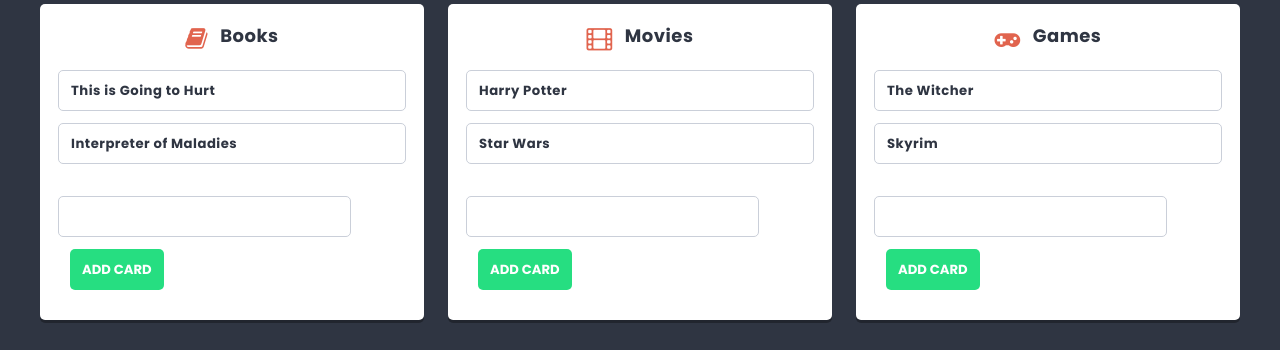
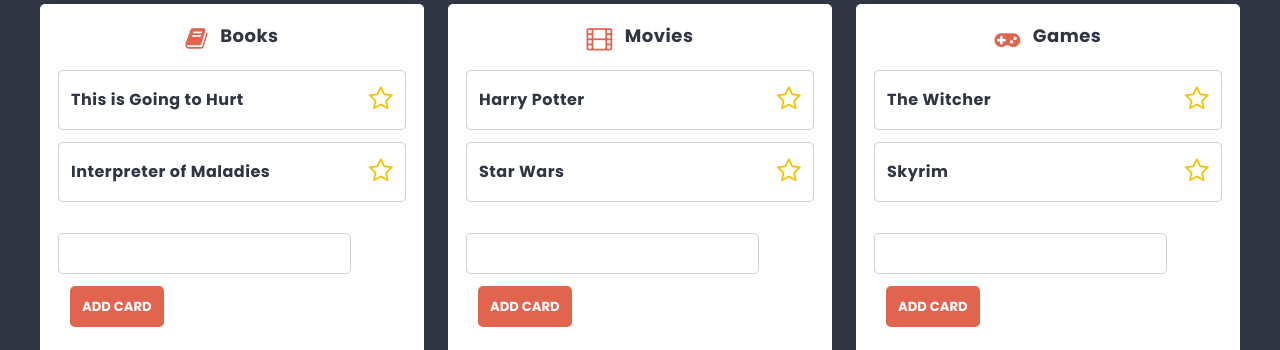
Before and after one commit to Papryk54/ReactApp, a React (Create React App) app: page /list/1 in a window 1280 px wide. Shown: the part 391-741 px from the top of the page. Built offline with nearby package versions, Linux system fonts and the light colour scheme.

Commit message:
Favorite page functionality has been added

```diff
--- a/src/components/Button/Button.js
+++ b/src/components/Button/Button.js
@@ -1,8 +1,11 @@
 import styles from "./Button.module.scss";
 
-const Button = ({ type = "button", children, onClick }) => {
+const Button = ({ type = "button", variant = "button", children, onClick }) => {
+	const buttonClass = variant
+		? `${styles.button} ${styles[variant]}`
+		: styles.button;
 	return (
-		<button type={type} className={styles.button} onClick={onClick}>
+		<button type={type} className={buttonClass} onClick={onClick}>
 			{children}
 		</button>
 	);
--- a/src/components/Button/Button.module.scss
+++ b/src/components/Button/Button.module.scss
@@ -33,4 +33,12 @@
 			color: darken($color-light, 20%);
 		}
 	}
+
+	&.favorite {
+		background: transparent;
+		color: $color-favorite;
+		font-size: 26px;
+		margin: 0;
+		padding: 0;
+	}
 }
--- a/src/components/Card/Card.js
+++ b/src/components/Card/Card.js
@@ -1,7 +1,29 @@
+import Button from "../Button/Button";
 import styles from "./Card.module.scss";
+import { useDispatch } from "react-redux";
+import { toggleFavorite } from "../../redux/store";
 
-const Card = (props) => {
-	return <li className={styles.card}>{props.title}</li>;
+const Card = ({ title, isFavorite, id }) => {
+	const dispatch = useDispatch();
+
+	console.log("Card title:", title);
+
+	const handleClick = () => {
+		dispatch(toggleFavorite(id));
+	};
+
+	return (
+		<li className={styles.card}>
+			<h2 className={styles.title}>{title}</h2>
+			<Button variant="favorite" onClick={handleClick}>
+				<span
+					className={
+						isFavorite ? "fa fa-solid fa-star" : "fa fa-regular fa-star-o"
+					}
+				/>
+			</Button>
+		</li>
+	);
 };
 
 export default Card;
--- a/src/components/Card/Card.module.scss
+++ b/src/components/Card/Card.module.scss
@@ -9,5 +9,12 @@
 	border-radius: $radius;
 	display: flex;
 	justify-content: space-between;
+	align-items: center;
 	font-weight: bold;
 }
+
+
+.title{
+	color: $color-dark;
+	font-size: 16px;
+}
--- a/src/components/CardForm/CardForm.js
+++ b/src/components/CardForm/CardForm.js
@@ -18,7 +18,7 @@ const CardForm = (props) => {
 	return (
 		<form className={styles.cardForm} onSubmit={handleSubmit}>
 			<TextInput value={title} onChange={(e) => setTitle(e.target.value)} />
-			<Button type="submit">Add card</Button>
+			<Button type="submit" variant="danger">Add card</Button>
 		</form>
 	);
 };
--- a/src/components/Column/Column.js
+++ b/src/components/Column/Column.js
@@ -15,7 +15,7 @@ const Column = (props) => {
 			</h1>
 			<ul className={styles.cards}>
 				{cards.map((card) => (
-					<Card key={card.id} title={card.title} />
+					<Card id={card.id} title={card.title} isFavorite={card.isFavorite} />
 				))}
 			</ul>
 			<CardForm columnId={props.id} listId={props.listId} />
--- a/src/components/Favorite/Favorite.js
+++ b/src/components/Favorite/Favorite.js
@@ -1,10 +1,27 @@
 import styles from "./Favorite.module.scss";
+import { useSelector } from "react-redux";
+import { getFavoriteCards } from "../../redux/store";
+import Card from "../Card/Card";
 
 const Favorite = () => {
+	const favoriteCards = useSelector(getFavoriteCards);
 	return (
-		<>
+		<div className="favorite-column">
 			<h1 className={styles.title}>Favorite</h1>
-		</>
+			<ul>
+				{favoriteCards.length === 0 ? (
+					<li>No favorite cards yet!</li>
+				) : (
+					favoriteCards.map((card) => (
+						<Card
+							id={card.id}
+							title={card.title}
+							isFavorite={card.isFavorite}
+						/>
+					))
+				)}
+			</ul>
+		</div>
 	);
 };
 
--- a/src/redux/initialState.js
+++ b/src/redux/initialState.js
@@ -1,10 +1,10 @@
 const cards = [
-	{ id: "1", columnId: "1", title: "This is Going to Hurt" },
-	{ id: "2", columnId: "1", title: "Interpreter of Maladies" },
-	{ id: "3", columnId: "2", title: "Harry Potter" },
-	{ id: "4", columnId: "2", title: "Star Wars" },
-	{ id: "5", columnId: "3", title: "The Witcher" },
-	{ id: "6", columnId: "3", title: "Skyrim" },
+	{ id: "1", columnId: "1", title: "This is Going to Hurt", isFavorite: false },
+	{ id: "2", columnId: "1", title: "Interpreter of Maladies", isFavorite: false },
+	{ id: "3", columnId: "2", title: "Harry Potter", isFavorite: false },
+	{ id: "4", columnId: "2", title: "Star Wars", isFavorite: false },
+	{ id: "5", columnId: "3", title: "The Witcher", isFavorite: false },
+	{ id: "6", columnId: "3", title: "Skyrim", isFavorite: false },
 ];
 
 const initialState = {
--- a/src/redux/store.js
+++ b/src/redux/store.js
@@ -19,6 +19,9 @@ export const getColumnsByList = ({ columns }, listId) =>
 
 export const getAllLists = ({ lists }) => lists;
 
+export const getFavoriteCards = (state) =>
+	state.cards.filter((card) => card.isFavorite);
+
 // action creators
 export const addColumn = (payload) => ({ type: "ADD_COLUMN", payload });
 
@@ -28,12 +31,17 @@ export const searchValue = (payload) => ({ type: "SEARCH_VALUE", payload });
 
 export const addList = (payload) => ({ type: "ADD_LIST", payload });
 
+export const toggleFavorite = (cardId) => ({
+	type: "TOGGLE_FAVORITE",
+	payload: cardId,
+});
+
 const reducer = (state, action) => {
 	switch (action.type) {
 		case "ADD_COLUMN":
 			return {
 				...state,
-				columns: [...state.columns, { ...action.payload, id: shortid(), }],
+				columns: [...state.columns, { ...action.payload, id: shortid() }],
 			};
 		case "ADD_CARD":
 			return {
@@ -44,8 +52,18 @@ const reducer = (state, action) => {
 						id: shortid(),
 						columnId: action.payload.columnId,
 						title: action.payload.title,
+						isFavorite: false,
 					},
 				],
+			};
+		case "TOGGLE_FAVORITE":
+			return {
+				...state,
+				cards: state.cards.map((card) =>
+					card.id === action.payload
+						? { ...card, isFavorite: !card.isFavorite }
+						: card
+				),
 			};
 		case "SEARCH":
 			return {
@@ -57,8 +75,6 @@ const reducer = (state, action) => {
 				...state,
 				searchValue: action.payload,
 			};
-		default:
-			return state;
 		case "ADD_LIST":
 			return {
 				...state,
@@ -71,6 +87,8 @@ const reducer = (state, action) => {
 					},
 				],
 			};
+		default:
+			return state;
 	}
 };
 
--- a/src/styles/settings.scss
+++ b/src/styles/settings.scss
@@ -2,8 +2,9 @@ $color-light: #fff;
 $color-dark: #2f3542;
 $color-success: #26de81;
 $color-warning: #e1644e;
+$color-favorite: #f1c40f;
 
-$font-text: 'Poppins', sans-serif;
+$font-text: "Poppins", sans-serif;
 
 $radius: 5px;
 $base-size: 12px;
```
Also changed, not shown: src/components/Favorite/Favorite.module.scss (line endings or trailing spaces).
